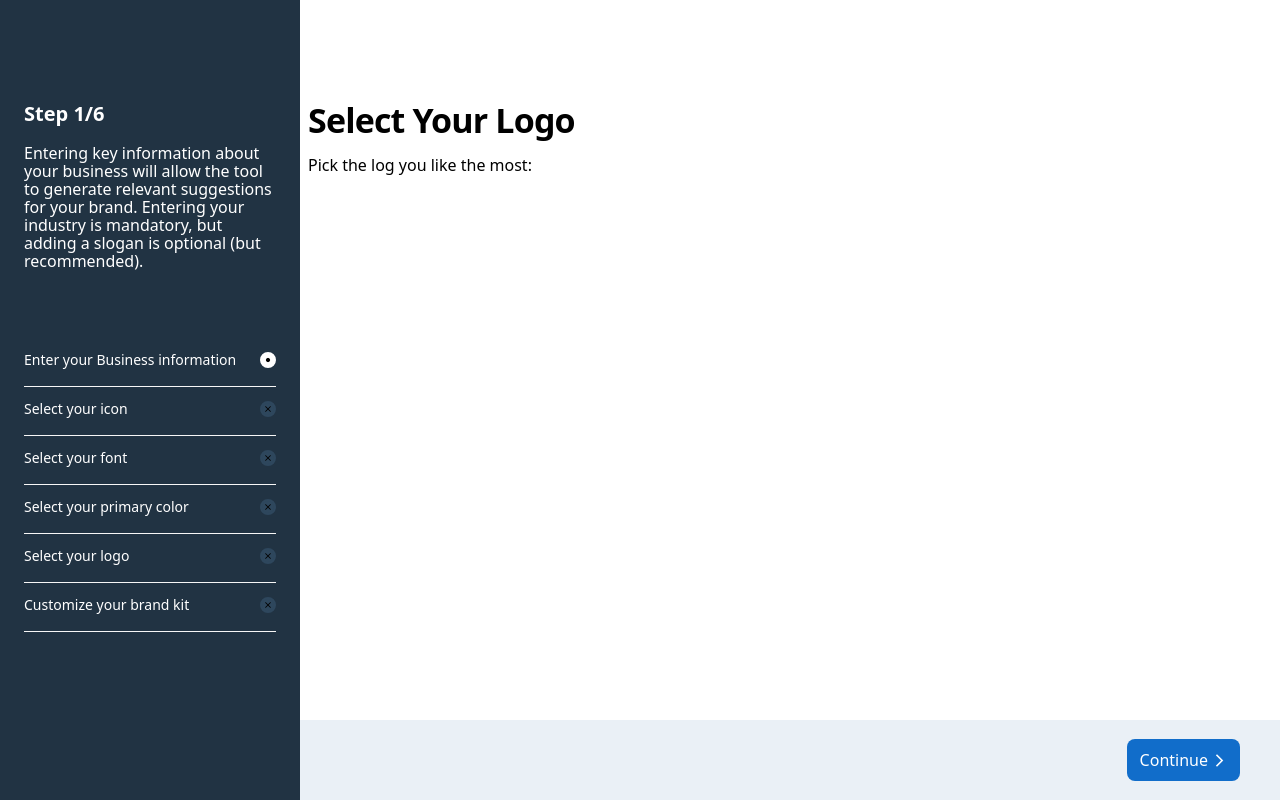
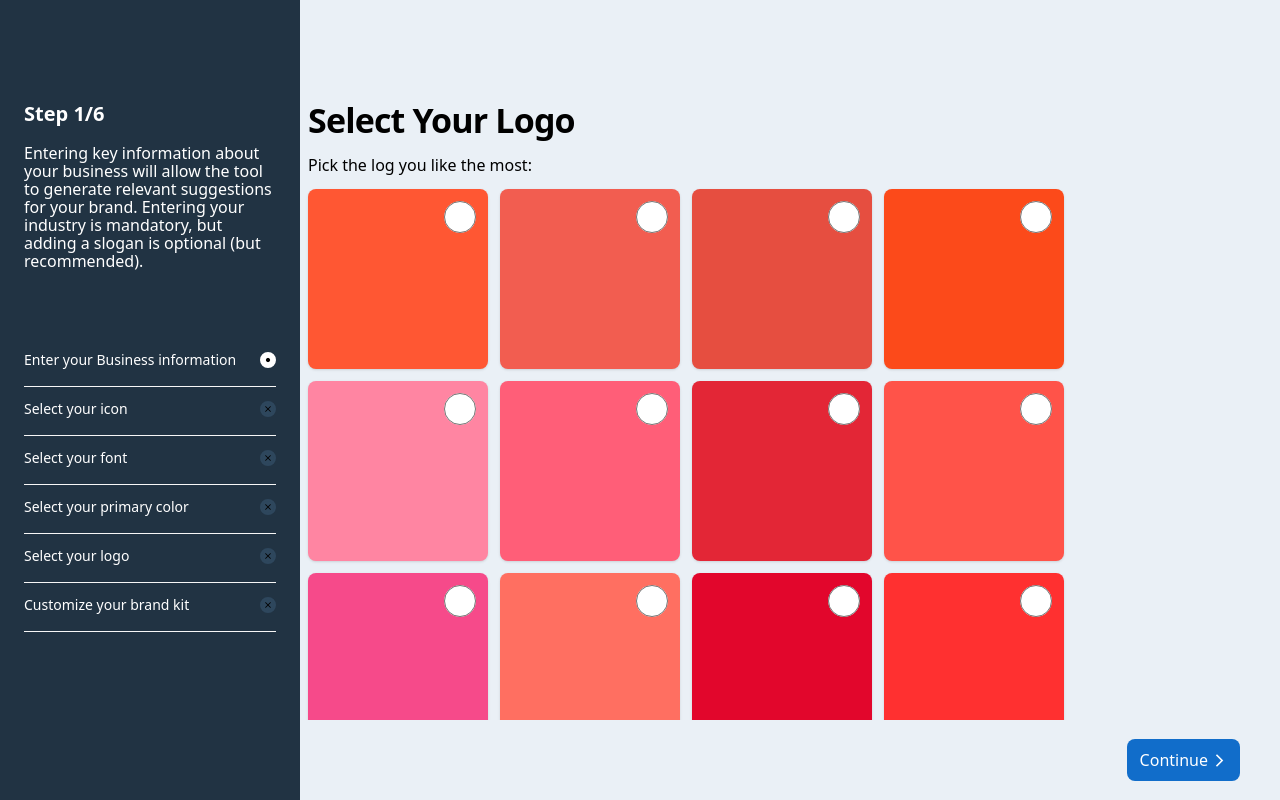
Before and after one commit to fortdev210/logo-generator, a Next.js app: page /logo-selection in a window 1280 px wide. Built offline with nearby package versions, Linux system fonts and the light colour scheme.

Commit message:
add logo selection

```diff
--- a/src/api/get-icons.tsx
+++ b/src/api/get-icons.tsx
@@ -1,6 +1,6 @@
 import axios from "axios";
 import { faker } from "@faker-js/faker";
-import * as mockData from "@/utils/mock-data.json";
+import mockData from "@/utils/mock-data.json";
 
 export const getHubspotIcons = async (
   industry: string,
--- a/src/components/blocks/icon-selection/index.tsx
+++ b/src/components/blocks/icon-selection/index.tsx
@@ -39,7 +39,7 @@ export default function IconSelection() {
 
   return (
     <div className={styles.base}>
-      <div className='flex items-center justify-between w-3/4 m-auto'>
+      <div className='flex items-center justify-between m-auto'>
         <div>
           <Typography text='Select Your Business Logo Mark' variant='h1' />
           <Typography
--- a/src/components/blocks/logo-selection/index.tsx
+++ b/src/components/blocks/logo-selection/index.tsx
@@ -1,11 +1,24 @@
+import React, { useState } from "react";
 import { Typography } from "@/components/base-ui/typography";
-import clsx from "clsx";
+import { AVALIABLE_COLORS } from "@/utils/contants";
+import LogoCard from "./logo-card";
+import { useOnboardingStore } from "@/store/onboardingStore";
+import Button from "@/components/base-ui/button";
 
 const styles = {
-  base: "w-full flex items-center justify-center flex-col bg-[rgb(234 240 246)] pt-[100px]",
+  base: "w-full flex items-center justify-center flex-col bg-[#eaf0f6] pt-[100px] ",
 };
 
 export default function LogoSelection() {
+  const { selectedColor, selectedFont, selectedIcon, businessInfo } =
+    useOnboardingStore();
+
+  const [loadingItems, setLoadingItems] = useState(16);
+
+  const onLoadMore = () => {
+    setLoadingItems((loadingItems) => loadingItems + 8);
+  };
+
   return (
     <div className={styles.base}>
       <div className='max-w-[1200px] xl:max-w-[1000px] m-auto w-full px-2'>
@@ -15,6 +28,27 @@ export default function LogoSelection() {
           text='Pick the log you like the most:'
           className='mb-4'
         />
+        <div className='w-fit '>
+          <div className='w-full grid grid-cols-4 gap-3'>
+            {AVALIABLE_COLORS.slice(0, loadingItems).map((color, index) => (
+              <LogoCard
+                selectedColor={selectedColor}
+                icon={selectedIcon}
+                text={businessInfo.name}
+                font={selectedFont}
+                key={index}
+                bgColor={color}
+              />
+            ))}
+          </div>
+          <Button
+            variant='tertiary'
+            className='mt-10 mb-[100px] mx-auto'
+            onClick={onLoadMore}
+          >
+            + Load More
+          </Button>
+        </div>
       </div>
     </div>
   );
--- a/src/components/blocks/logo-selection/logo-card.tsx
+++ b/src/components/blocks/logo-selection/logo-card.tsx
@@ -0,0 +1,43 @@
+import clsx from "clsx";
+import MaterialIcon from "@/components/icons/material-icon";
+import { Typography } from "@/components/base-ui/typography";
+
+interface LogoCardProps {
+  className?: string;
+  selected?: boolean;
+  text: string;
+  icon: string;
+  font: string;
+  bgColor: string;
+  selectedColor: string;
+}
+
+const styles = {
+  base: "flex items-center justify-center relative rounded-lg bg-white w-[180px] h-[180px] overflow-hidden cursor-pointer shadow ",
+};
+
+export default function LogoCard(props: LogoCardProps) {
+  const { text, selected, icon, bgColor, className, font, selectedColor } =
+    props;
+
+  return (
+    <div
+      className={clsx(styles.base, className)}
+      style={{ background: bgColor }}
+    >
+      <input
+        className='absolute right-3 top-3 w-8 h-8 '
+        type='radio'
+        checked={selected}
+        readOnly
+      />
+      <MaterialIcon name={icon} size={100} style={{ color: selectedColor }} />
+      <Typography
+        variant='h1'
+        text={text}
+        className={`font-${font}`}
+        style={{ color: selectedColor }}
+      />
+    </div>
+  );
+}
```
